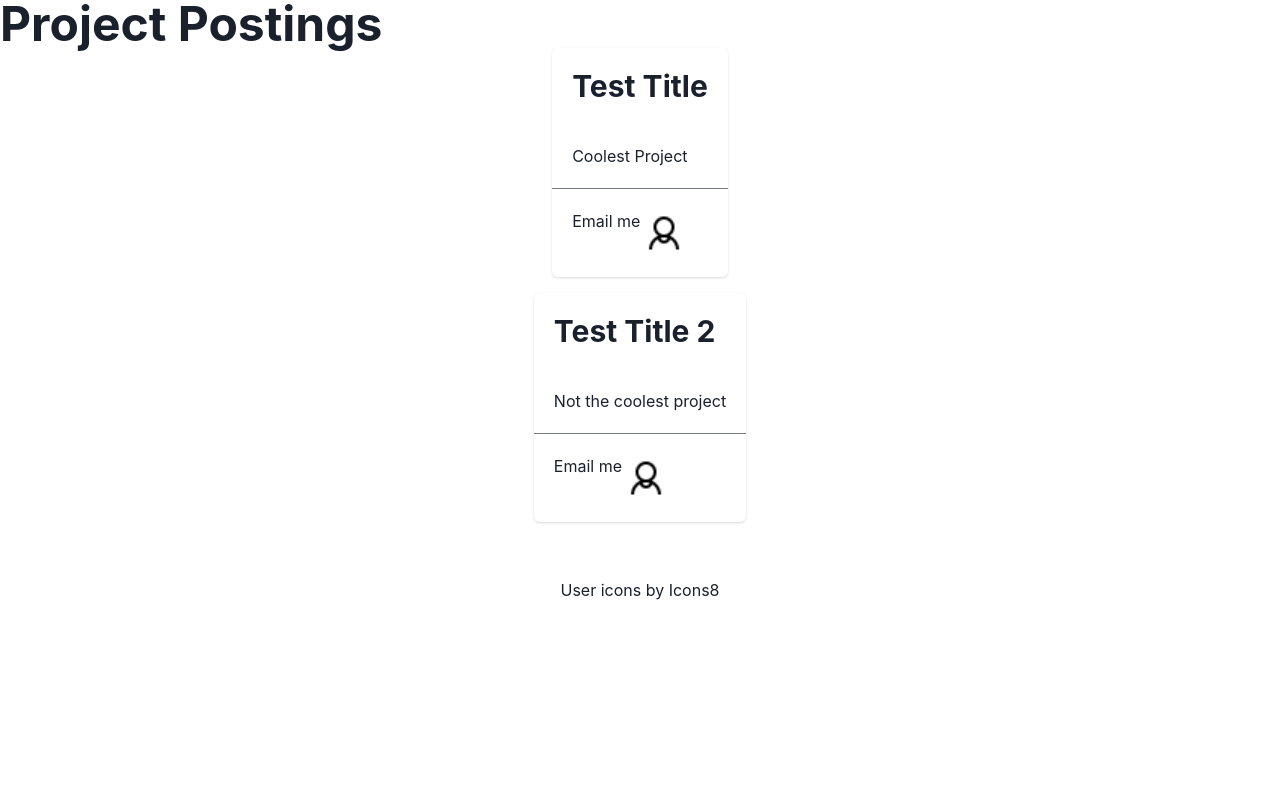
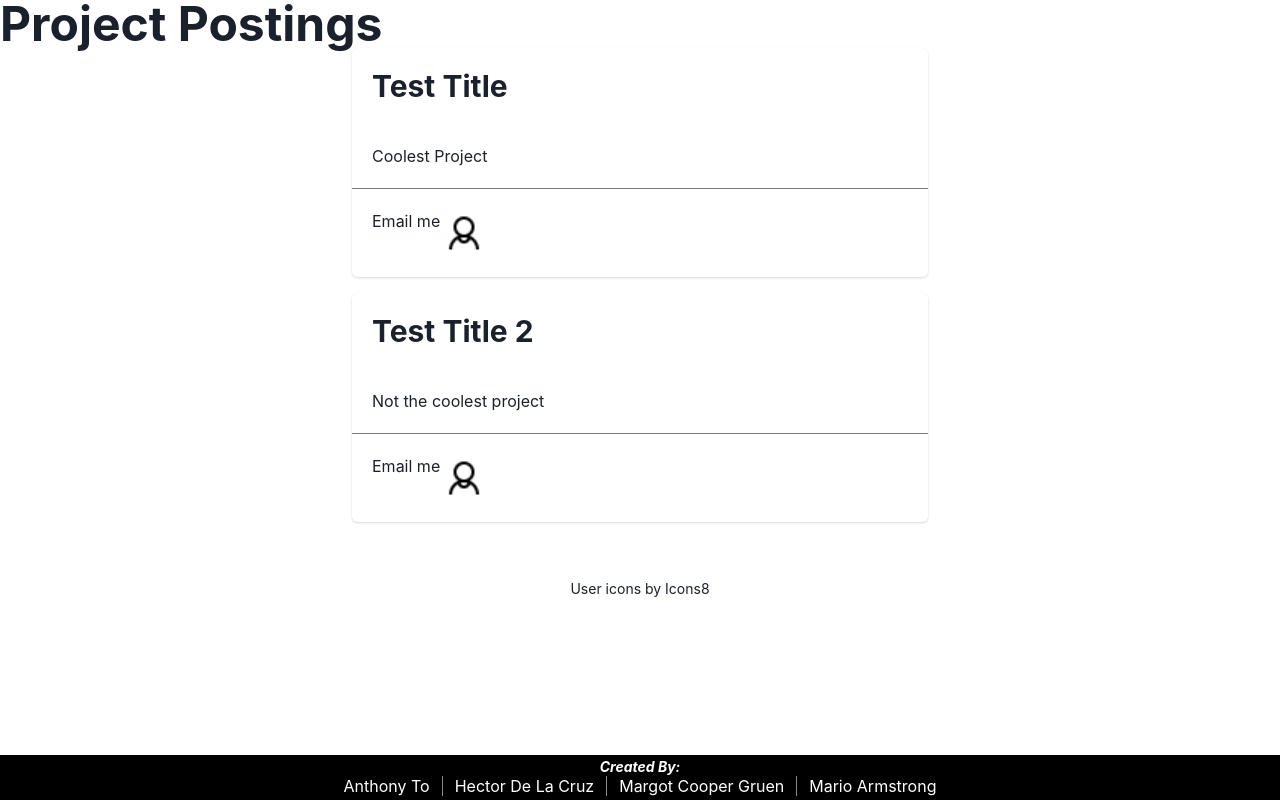
Before and after one commit to toTOEro/techOverflow, a React (Create React App) app in the folder client/: page /postings in a window 1280 px wide. Built offline with nearby package versions, Linux system fonts and the light colour scheme.

Commit message:
Created Footer

```diff
--- a/client/src/App.css
+++ b/client/src/App.css
@@ -1,3 +1,7 @@
+body {
+  height: 100vh
+}
+
 .App {
   text-align: center;
 }
--- a/client/src/App.js
+++ b/client/src/App.js
@@ -11,6 +11,7 @@ import { ChakraProvider } from '@chakra-ui/react';
 
 import Postings from './pages/Postings';
 import PostingDetail from './pages/PostingDetail';
+import Footer from './components/Footer';
 
 import logo from './logo.svg';
 import './App.css';
@@ -55,9 +56,12 @@ function App() {
           </Routes>
 
         </Router>
+        <Footer />
+
       </ChakraProvider>
 
     </ApolloProvider>
+
   );
 }
 
--- /dev/null
+++ b/client/src/components/Footer/index.js
@@ -0,0 +1,38 @@
+import React from "react";
+import { Box, Heading, List, ListItem, Divider, Stack, Center } from "@chakra-ui/react";
+
+const Footer = () => {
+    return (
+
+        <Box position='absolute' bottom='0' width='100%' bg='black' py='1' color='white'>
+            <Stack alignItems='center'>
+                {/* <Heading size='sm'>Happy Coding</Heading> */}
+                <List textAlign='center'>
+                    <Heading size='xs' fontStyle='italic' >Created By:</Heading>
+                    {/* <Divider maxWidth='6rem' /> */}
+                    <Center gap='3' height='20px'>
+                        <ListItem as='a' target='_blank' href="https://github.com/toTOEro">
+                            Anthony To
+                        </ListItem>
+                        <Divider orientation="vertical" />
+                        <ListItem as='a' target='_blank' href="https://github.com/Hdela99">
+                            Hector De La Cruz
+                        </ListItem>
+                        <Divider orientation="vertical" />
+                        <ListItem as='a' target='_blank' href="https://github.com/MargotCooper">
+                            Margot Cooper Gruen
+                        </ListItem>
+                        <Divider orientation="vertical" />
+                        <ListItem as='a' target='_blank' href="https://github.com/MarioArmstrong">
+                            Mario Armstrong
+                        </ListItem>
+                    </Center>
+                </List>
+            </Stack>
+        </Box>
+
+    )
+}
+
+
+export default Footer
--- a/client/src/pages/postings.js
+++ b/client/src/pages/postings.js
@@ -36,7 +36,7 @@ export default function Postings() {
                 <Heading size='2xl'>Project Postings</Heading>
                 <Stack spacing="4" alignItems="center">
                     {data.map(({_id, title, description, email, owner}) => (
-                        <Card key={_id} maxW='lg'>
+                        <Card key={_id} maxW='3xl' minW='xl'>
                             <Link
                                 to={`/posting/${_id}`}
                             >
@@ -53,7 +53,7 @@ export default function Postings() {
                         </Card>
                     ))}
                     <br />
-                    <footer className='credits'><a target="_blank" href="https://icons8.com/icon/22396/user" rel="noreferrer">User icons by Icons8</a></footer>
+                    <Text className='credits' fontSize='sm'><a target="_blank" href="https://icons8.com/icon/22396/user" rel="noreferrer">User icons by Icons8</a></Text>
                 </Stack>
 
             </div>
```
Also changed, not shown: client/src/components/Posting/style.css (deleted).
